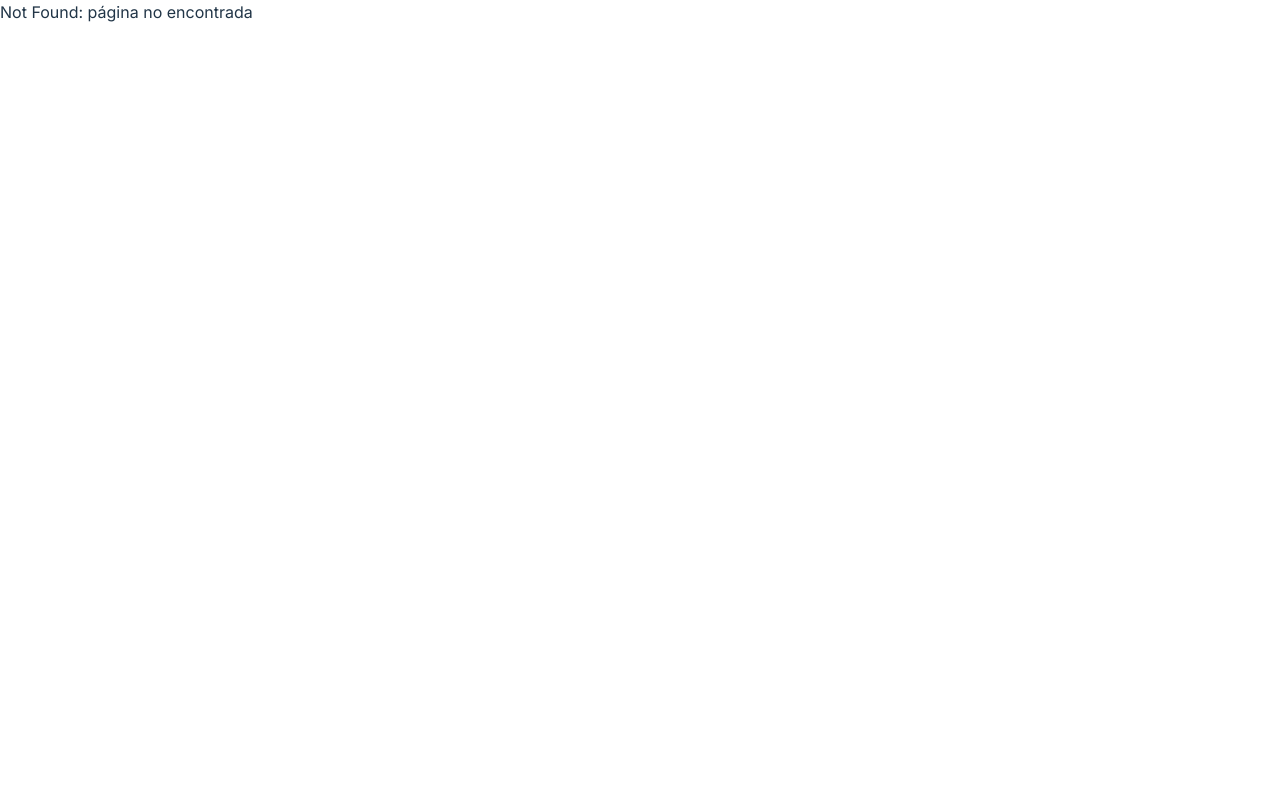
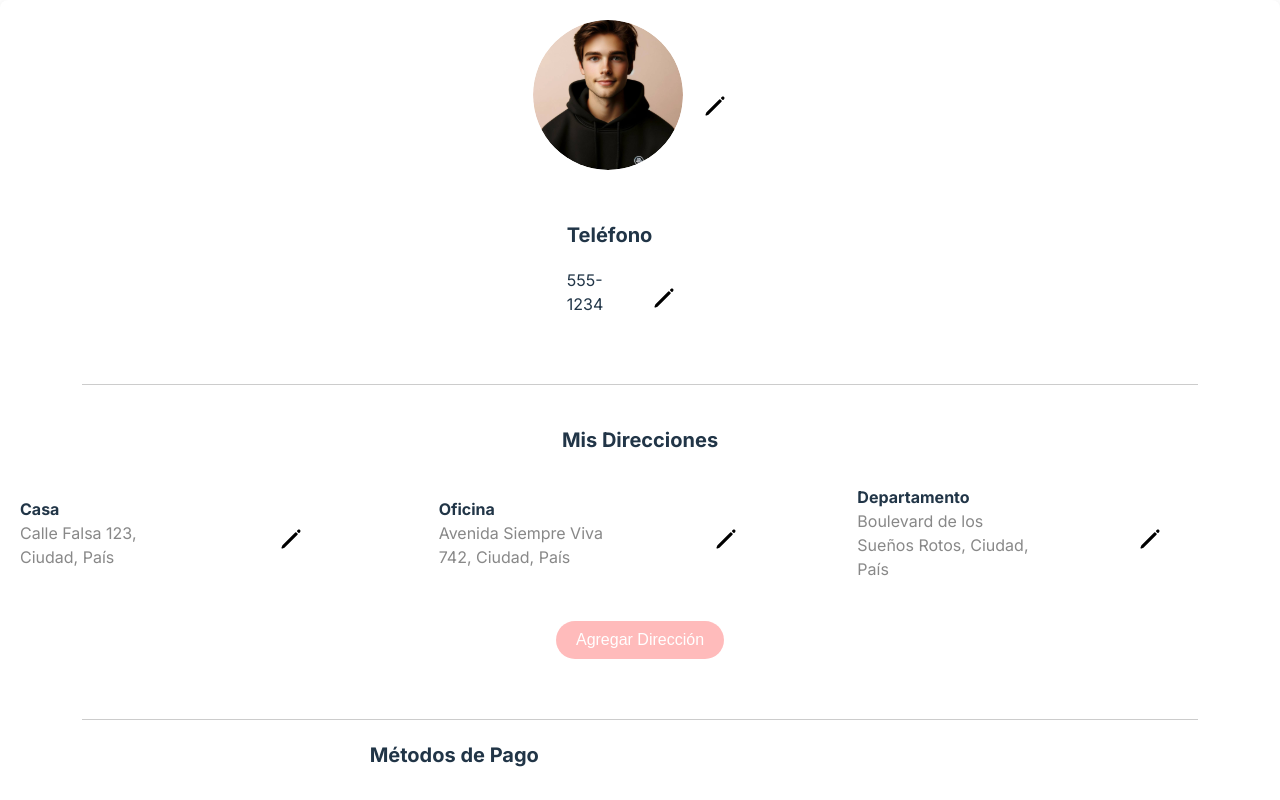
Before and after one commit to Juliorivasz/The-Krusty-Krab, a React (Vite) app in the folder frontend/: page /userprofile in a window 1280 px wide. Before the commit this address had no page. Shown: the top 800 px of the page. Built offline with nearby package versions, Linux system fonts and the light colour scheme.

Commit message:
user profile

```diff
--- a/frontend/src/App.jsx
+++ b/frontend/src/App.jsx
@@ -1,27 +1,25 @@
-import './App.css'
-
-
+import './App.css';
 import { Routes, Route } from 'react-router-dom';
 import { RegisterUser } from './pages/RegisterUser';
-import { AdminRoutes } from './admin/AdminRoutes'
+import { AdminRoutes } from './admin/AdminRoutes';
 import { Home } from './pages/Home';
 import NotFound from './pages/errors/notFound';
 import { Menu } from "./pages/Menu";
-
+import { UserProfile } from './pages/UserProfile'; // Importa el componente UserProfile
 
 function App() {
-
   return (
     <>
-    <Routes>
-        <Route path="*" element={<NotFound/>}></Route>
-        <Route path="/" element={<Home/>}></Route>
+      <Routes>
+        <Route path="/" element={<Home />} />
         <Route path="/menu" element={<Menu />} />
-        <Route path="/register" element={<RegisterUser/>}></Route>
-        <Route path="/admin/*" element={<AdminRoutes/>}></Route>
-    </Routes>
+        <Route path="/register" element={<RegisterUser />} />
+        <Route path="/admin/*" element={<AdminRoutes />} />
+        <Route path="/userprofile" element={<UserProfile />} /> {/* Ruta para UserProfile */}
+        <Route path="*" element={<NotFound />} /> {/* Esta debe ser la última ruta */}
+      </Routes>
     </>
-  )
+  );
 }
 
-export default App
+export default App;
--- a/frontend/src/assets/styles/ProfileDropDown.css
+++ b/frontend/src/assets/styles/ProfileDropDown.css
@@ -17,7 +17,11 @@
 }
 
 .profile-header {
-  text-align: center; /* Centra la imagen y el nombre */
+  display: flex;
+  flex-direction: column; /* Alinea los elementos en columna */
+  align-items: center; /* Centra la imagen y el texto horizontalmente */
+  justify-content: center; /* Centra los elementos verticalmente */
+  text-align: center; /* Alineación centrada */
   margin-bottom: 20px; /* Espacio inferior */
 }
 
@@ -26,6 +30,15 @@
   height: 80px; /* Tamaño de la imagen */
   border-radius: 50%; /* Hace que la imagen sea redonda */
   margin-bottom: 10px; /* Espacio debajo de la imagen */
+}
+
+.username {
+  font-size: 18px; /* Ajusta el tamaño del texto */
+  font-weight: bold; /* Negrita para el nombre */
+  margin: 0; /* Elimina cualquier margen extra */
+  white-space: nowrap; /* Evita que el nombre se divida en dos líneas */
+  overflow: hidden; /* Oculta cualquier desbordamiento */
+  text-overflow: ellipsis; /* Si el nombre es demasiado largo, agrega puntos suspensivos */
 }
 
 .links-container {
--- /dev/null
+++ b/frontend/src/assets/styles/UserProfile.css
@@ -0,0 +1,134 @@
+.user-profile {
+    display: flex;
+    flex-direction: column;
+    align-items: center;
+    padding: 20px;
+    background-color: white;
+    border-radius: 8px;
+    box-shadow: 0 2px 10px rgba(0, 0, 0, 0.1);
+}
+
+.profile-header {
+    display: flex;
+    flex-direction: column;
+    align-items: center;
+    margin-bottom: 20px;
+}
+
+.profile-image-container {
+    position: relative;
+    display: flex;
+    justify-content: center;
+}
+
+.profile-image {
+    width: 150px;
+    height: 150px;
+    border-radius: 50%;
+}
+
+.edit-button {
+    background: transparent;
+    border: none;
+    cursor: pointer;
+}
+
+.edit-button img {
+    width: 24px;
+    height: 24px;
+}
+
+.profile-title {
+    font-size: 24px;
+    font-weight: bold;
+    margin: 10px 0;
+}
+
+.phone {
+    color: #888;
+    display: inline-block;
+    margin-bottom: 20px;
+}
+
+.divider {
+    width: 90%;
+    margin: 20px 0;
+    border: 0;
+    height: 1px;
+    background-color: #ccc;
+}
+
+/* Estilo de la sección Mis Direcciones */
+.address-section {
+    width: 100%;
+    text-align: center;
+    margin-top: 20px;
+}
+
+.section-title {
+    font-size: 20px;
+    font-weight: bold;
+    margin-bottom: 10px;
+}
+
+/* Lista de direcciones centrada */
+.address-list {
+    list-style-type: none;
+    padding: 0;
+    text-align: center;
+}
+
+/* Cada dirección está alineada a la izquierda dentro de un div */
+.address-item {
+    display: flex;
+    justify-content: space-between;
+    align-items: center;
+    width: 90%;
+    margin: 10px auto;
+    padding: 10px 0;
+}
+
+/* Título de la dirección en negrita */
+.address-title {
+    font-weight: bold;
+    text-align: left;
+    font-size: 16px;
+}
+
+/* Detalle de la ubicación con color gris */
+.address-detail {
+    color: #888;
+    text-align: left;
+}
+
+/* Estilo del lápiz a la derecha de la dirección */
+.address-edit-button {
+    background: transparent;
+    border: none;
+    cursor: pointer;
+    padding: 0;
+}
+
+.address-edit-button img {
+    width: 24px;
+    height: 24px;
+}
+.add-address-button {
+    background-color: #FFBBBB;
+    border: none;
+    border-radius: 20px;
+    color: white;
+    font-size: 16px;
+    padding: 10px 20px;
+    cursor: pointer;
+    margin-top: 20px;
+    text-align: center;
+    display: block;
+    width: fit-content;
+    margin-left: auto;
+    margin-right: auto;
+}
+
+.add-address-button:hover {
+    background-color: #FF9999; /* Cambiar color al hacer hover */
+}
--- a/frontend/src/modal/ProfileDropDown.jsx
+++ b/frontend/src/modal/ProfileDropDown.jsx
@@ -1,12 +1,13 @@
 import { useEffect, useRef, useState } from "react";
 import PropTypes from "prop-types"; // Importa PropTypes
+import { useNavigate } from "react-router-dom"; // Importa useNavigate
 import "../../src/assets/styles/ProfileDropDown.css";
 import userImage from "../../src/assets/img/icons/user.svg"; // Importar la imagen
 
 export const ProfileDropDown = ({ onClose }) => {
   const dropdownRef = useRef(null); // Referencia para el contenedor del menú
   const [username, setUsername] = useState(localStorage.getItem('username'));
-
+  const navigate = useNavigate(); // Inicializa useNavigate
 
   const handleClickOutside = (event) => {
     if (dropdownRef.current && !dropdownRef.current.contains(event.target)) {
@@ -18,7 +19,12 @@ export const ProfileDropDown = ({ onClose }) => {
     localStorage.removeItem('isLogged');
     localStorage.removeItem('email');
     window.location.reload();
-  }
+  };
+
+  const handleLinkClick = (path) => {
+    navigate(path); // Navega a la ruta especificada
+    onClose(); // Cierra el menú después de navegar
+  };
 
   useEffect(() => {
     document.addEventListener("mousedown", handleClickOutside); // Añadir el evento de clic al documento
@@ -35,11 +41,11 @@ export const ProfileDropDown = ({ onClose }) => {
           <p className="username">{username}</p>
         </div>
         <div className="links-container">
-          <a href="#" className="profile-link">Editar Perfil</a>
+          <a className="profile-link" onClick={() => handleLinkClick('/userprofile')}>Editar Perfil</a>
           <div className="divider"></div>
-          <a href="#" className="profile-link">Mis Direcciones</a>
+          <a className="profile-link" onClick={() => handleLinkClick('/userprofile')}>Mis Direcciones</a>
           <div className="divider"></div>
-          <a href="#" className="profile-link">Mis Métodos de Pago</a>
+          <a className="profile-link" onClick={() => handleLinkClick('/userprofile')}>Mis Métodos de Pago</a>
         </div>
         <button className="logout-button" onClick={handleLoggout}>Cerrar sesión</button>
       </div>
--- /dev/null
+++ b/frontend/src/pages/UserProfile.jsx
@@ -0,0 +1,125 @@
+import "../assets/styles/UserProfile.css";
+import userImage from "../../src/assets/img/icons/user.svg";
+import pencilIcon from "../../src/assets/img/icons/pencil.svg";
+import { useNavigate } from "react-router-dom";
+
+export const UserProfile = () => {
+  const navigate = useNavigate();
+
+  const handleEditProfile = () => {
+    navigate("/edit-profile");
+  };
+
+  return (
+    <div className="user-profile">
+      <div className="profile-header">
+        <div className="profile-image-container">
+          <img src={userImage} alt="Usuario" className="profile-image" />
+          <button className="edit-button" onClick={handleEditProfile}>
+            <img src={pencilIcon} alt="Editar" />
+          </button>
+        </div>
+        <h1 className="profile-title">{localStorage.getItem('username')}</h1>
+      </div>
+
+      {/* Sección del teléfono */}
+      <div className="phone-section" style={{ marginBottom: "40px" }}>
+        <h2 className="section-title">Teléfono</h2>
+        <div style={{ display: "flex", alignItems: "center" }}>
+          <p className="phone-number" style={{ marginRight: "10px" }}>555-1234</p>
+          <button className="edit-button" onClick={handleEditProfile}>
+            <img src={pencilIcon} alt="Editar teléfono" />
+          </button>
+        </div>
+      </div>
+
+      {/* Línea divisoria entre Teléfono y Mis Direcciones */}
+      <hr className="divider" />
+
+      {/* Sección Mis Direcciones */}
+      <div className="address-section" style={{ marginBottom: "40px" }}>
+        <h2 className="section-title">Mis Direcciones</h2>
+        <ul className="address-list">
+          <li className="address-item">
+            <div className="address-info">
+              <p className="address-title">Casa</p>
+              <p className="address-detail">Calle Falsa 123, Ciudad, País</p>
+            </div>
+            <button className="address-edit-button">
+              <img src={pencilIcon} alt="Editar dirección" />
+            </button>
+          </li>
+
+          <li className="address-item">
+            <div className="address-info">
+              <p className="address-title">Oficina</p>
+              <p className="address-detail">Avenida Siempre Viva 742, Ciudad, País</p>
+            </div>
+            <button className="address-edit-button">
+              <img src={pencilIcon} alt="Editar dirección" />
+            </button>
+          </li>
+
+          <li className="address-item">
+            <div className="address-info">
+              <p className="address-title">Departamento</p>
+              <p className="address-detail">Boulevard de los Sueños Rotos, Ciudad, País</p>
+            </div>
+            <button className="address-edit-button">
+              <img src={pencilIcon} alt="Editar dirección" />
+            </button>
+          </li>
+        </ul>
+
+        {/* Botón para agregar nueva dirección */}
+        <button className="add-address-button" onClick={handleEditProfile}>
+          Agregar Dirección
+        </button>
+      </div>
+
+      {/* Línea divisoria entre Mis Direcciones y Métodos de Pago */}
+      <hr className="divider" />
+
+      {/* Sección Métodos de Pago */}
+      <div className="payment-methods-section" style={{ marginBottom: "40px" }}>
+        <h2 className="section-title">Métodos de Pago</h2>
+        <ul className="address-list">
+          <li className="address-item">
+            <div className="address-info">
+              <p className="address-title">Visa</p>
+              <p className="address-detail">**** **** **** 1234</p>
+            </div>
+            <button className="address-edit-button">
+              <img src={pencilIcon} alt="Editar método de pago" />
+            </button>
+          </li>
+
+          <li className="address-item">
+            <div className="address-info">
+              <p className="address-title">Mastercard</p>
+              <p className="address-detail">**** **** **** 5678</p>
+            </div>
+            <button className="address-edit-button">
+              <img src={pencilIcon} alt="Editar método de pago" />
+            </button>
+          </li>
+
+          <li className="address-item">
+            <div className="address-info">
+              <p className="address-title">Visa</p>
+              <p className="address-detail">**** **** **** 9101</p>
+            </div>
+            <button className="address-edit-button">
+              <img src={pencilIcon} alt="Editar método de pago" />
+            </button>
+          </li>
+        </ul>
+
+        {/* Botón para agregar nuevo método de pago */}
+        <button className="add-address-button" onClick={handleEditProfile}>
+          Agregar Método de Pago
+        </button>
+      </div>
+    </div>
+  );
+};
```
